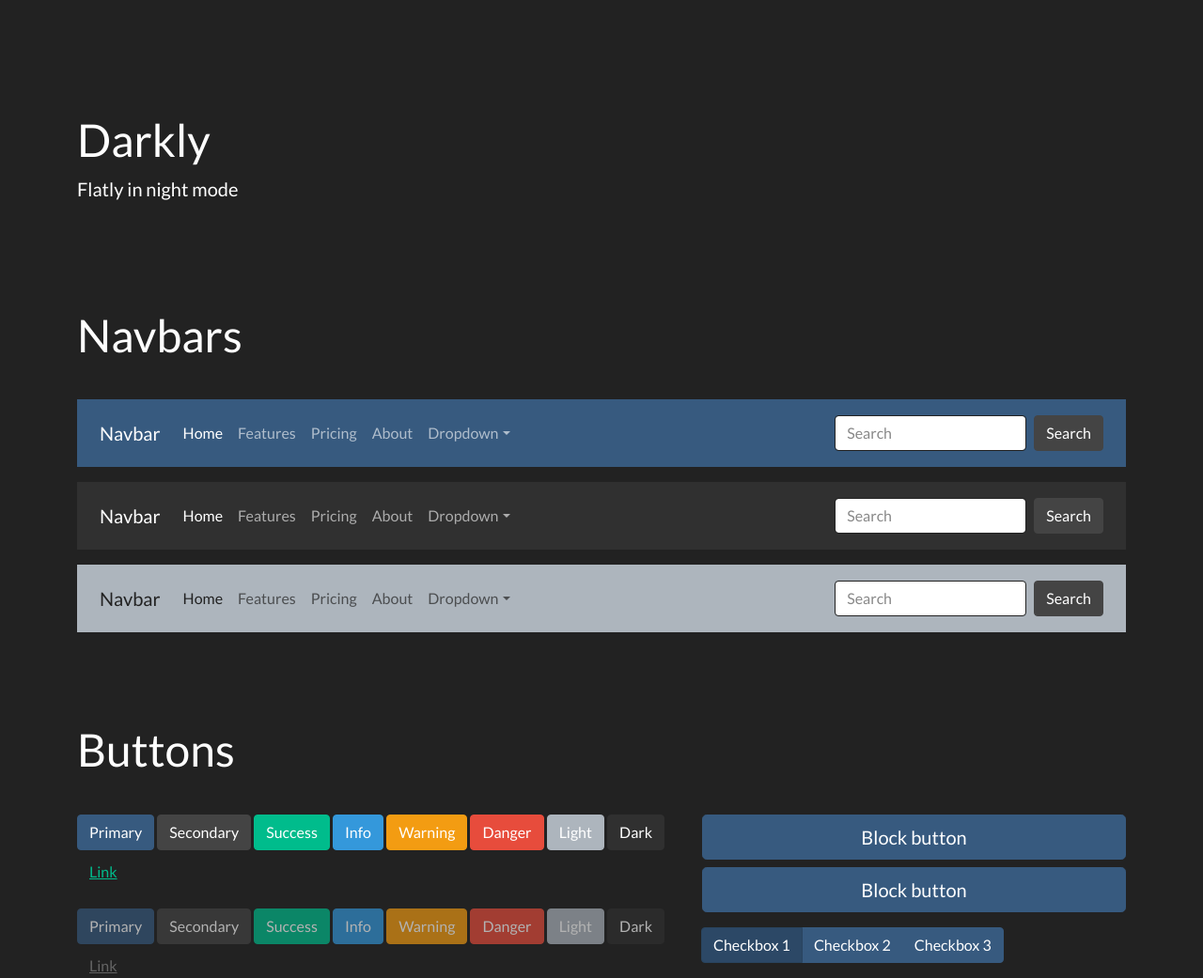
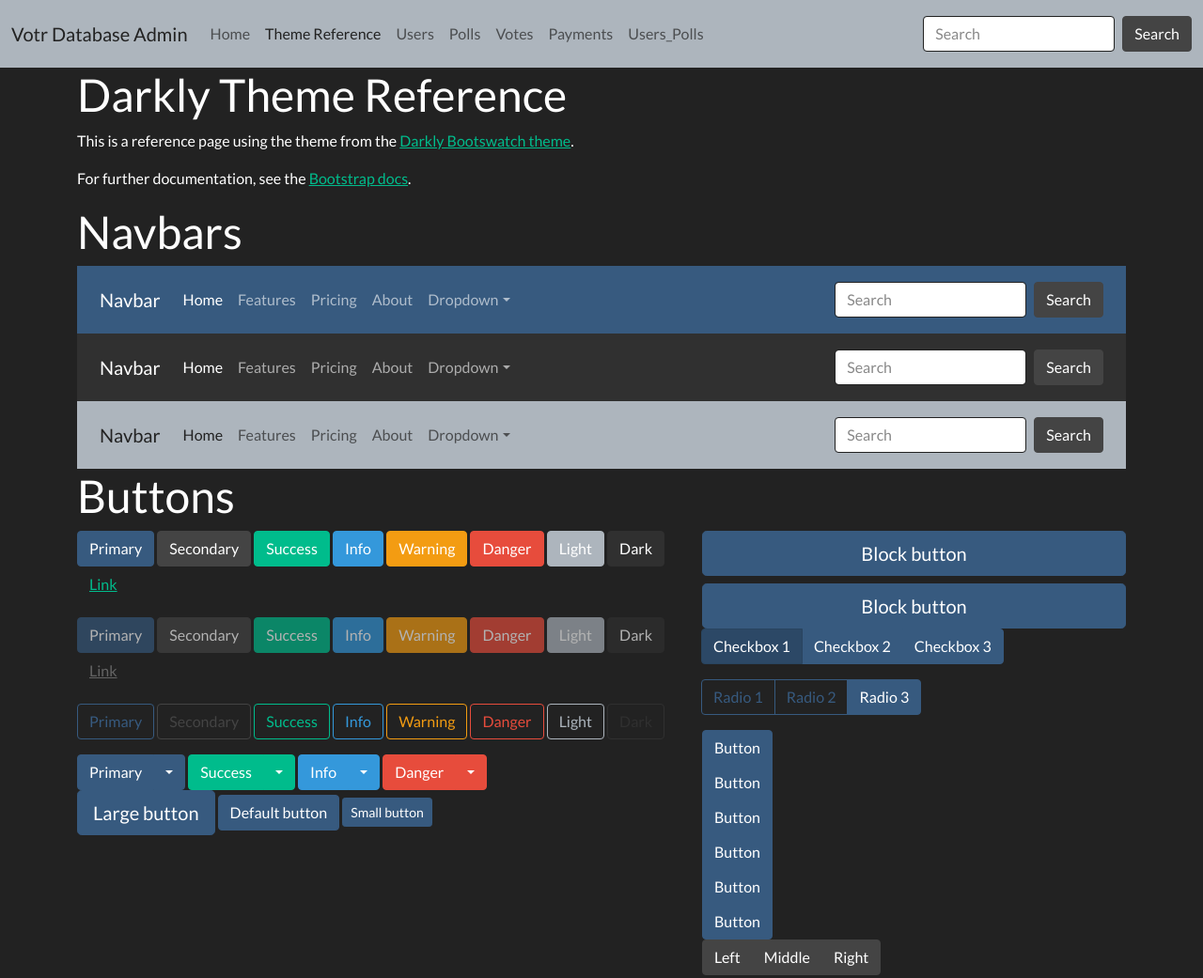
Before and after one commit to opheron/votr-fromscratch, a plain HTML site: page database/darkly-reference.html in a window 1280 px wide. Shown: the top 1041 px of the page at 94% size. Drawn offline with nearby package versions, Linux system fonts and the light colour scheme; files that its build step writes are made by us from their sources; a script that the page names is missing.

Commit message:
Add reference page for Darkly theme

```diff
--- a/database/darkly-reference.html
+++ b/database/darkly-reference.html
@@ -4,29 +4,89 @@
     <meta charset="utf-8" />
     <title>Bootswatch: Darkly</title>
     <meta name="viewport" content="width=device-width, initial-scale=1" />
-    <link href="assets/css/bootstrap.min.css" rel="stylesheet" />
-    <link href="assets/css/custom.min.css" rel="stylesheet" />
+
+    <!-- Bootswatch Darkly + Bootstrap CSS -->
+    <link href="assets/css/bootstrap.css" rel="stylesheet" />
+    <link href="assets/css/bootswatch_custom.min.css" rel="stylesheet" />
   </head>
   <body>
+    <nav class="navbar navbar-expand-lg navbar-light bg-light">
+      <div class="container-fluid">
+        <a class="navbar-brand" href="#">Votr Database Admin</a>
+        <button
+          class="navbar-toggler"
+          type="button"
+          data-bs-toggle="collapse"
+          data-bs-target="#navbarColor03"
+          aria-controls="navbarColor03"
+          aria-expanded="false"
+          aria-label="Toggle navigation"
+        >
+          <span class="navbar-toggler-icon"></span>
+        </button>
+
+        <div class="collapse navbar-collapse" id="navbarColor03">
+          <ul class="navbar-nav me-auto">
+            <li class="nav-item">
+              <a class="nav-link" href="index.html"
+                >Home
+              </a>
+            </li>
+            <a class="nav-link active" href="darkly-reference.html"
+            >Theme Reference</a
+          >
+          </li>
+            <li class="nav-item">
+              <a class="nav-link" href="users.html">Users</a>
+            </li>
+            <li class="nav-item">
+              <a class="nav-link" href="polls.html">Polls</a>
+            </li>
+            <li class="nav-item">
+              <a class="nav-link" href="votes.html">Votes</a>
+            </li>
+            <li class="nav-item">
+              <a class="nav-link" href="payments.html">Payments</a>
+            </li>
+            <li class="nav-item">
+              <a class="nav-link" href="users_polls.html">Users_Polls</a>
+            </li>
+          </ul>
+          <form class="d-flex">
+            <input
+              class="form-control me-sm-2"
+              type="text"
+              placeholder="Search"
+            />
+            <button class="btn btn-secondary my-2 my-sm-0" type="submit">
+              Search
+            </button>
+          </form>
+        </div>
+      </div>
+    </nav>
     <div class="container">
-      <div class="page-header" id="banner">
+      <div class="bs-docs-section clearfix">
         <div class="row">
-          <div class="col-lg-8 col-md-7 col-sm-6">
-            <h1>Darkly</h1>
-            <p class="lead">Flatly in night mode</p>
-          </div>
-          <div class="col-lg-4 col-md-5 col-sm-6">
-            <div class="sponsor">
-              <script
-                async
-                src="https://cdn.carbonads.com/carbon.js?serve=CKYIE23N&placement=bootswatchcom"
-                id="_carbonads_js"
-              ></script>
+          <div class="col-lg-12">
+            <div class="page-header">
+              <h1>Darkly Theme Reference</h1>
+      <p>
+        This is a reference page using the theme from the
+        <a class="link" href="darkly-reference.html">Darkly Bootswatch theme</a
+        >.
+      </p>
+      <p>
+        For further documentation, see the <a href="https://getbootstrap.com/docs/5.1/getting-started/introduction/" class="link">Bootstrap docs</a>.
+      </p>
+            </div>
+            </div>
             </div>
           </div>
         </div>
       </div>
-
+    </div>
+    <div class="container">
       <!-- Navbar
       ================================================== -->
       <div class="bs-docs-section clearfix">
```
